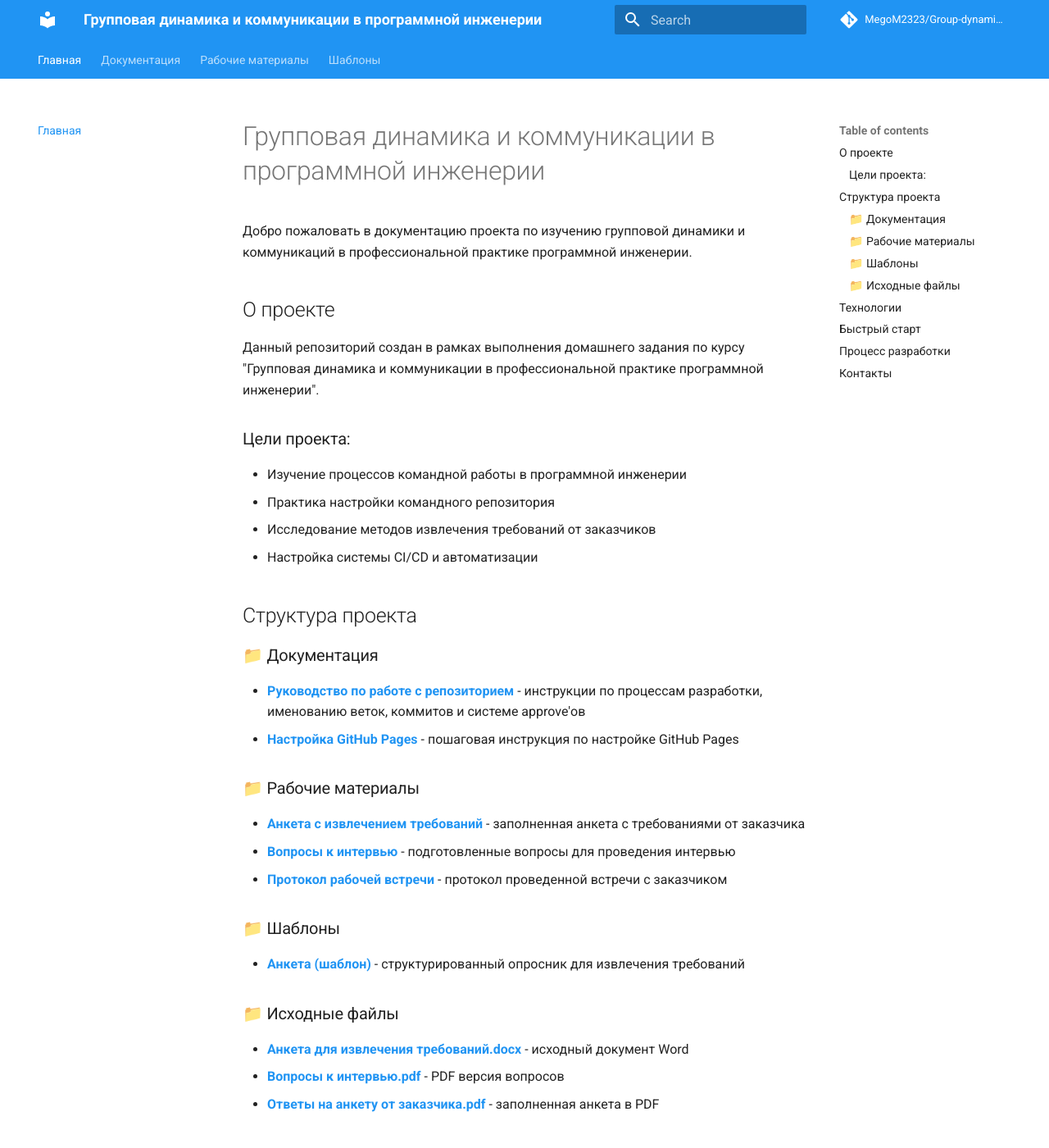
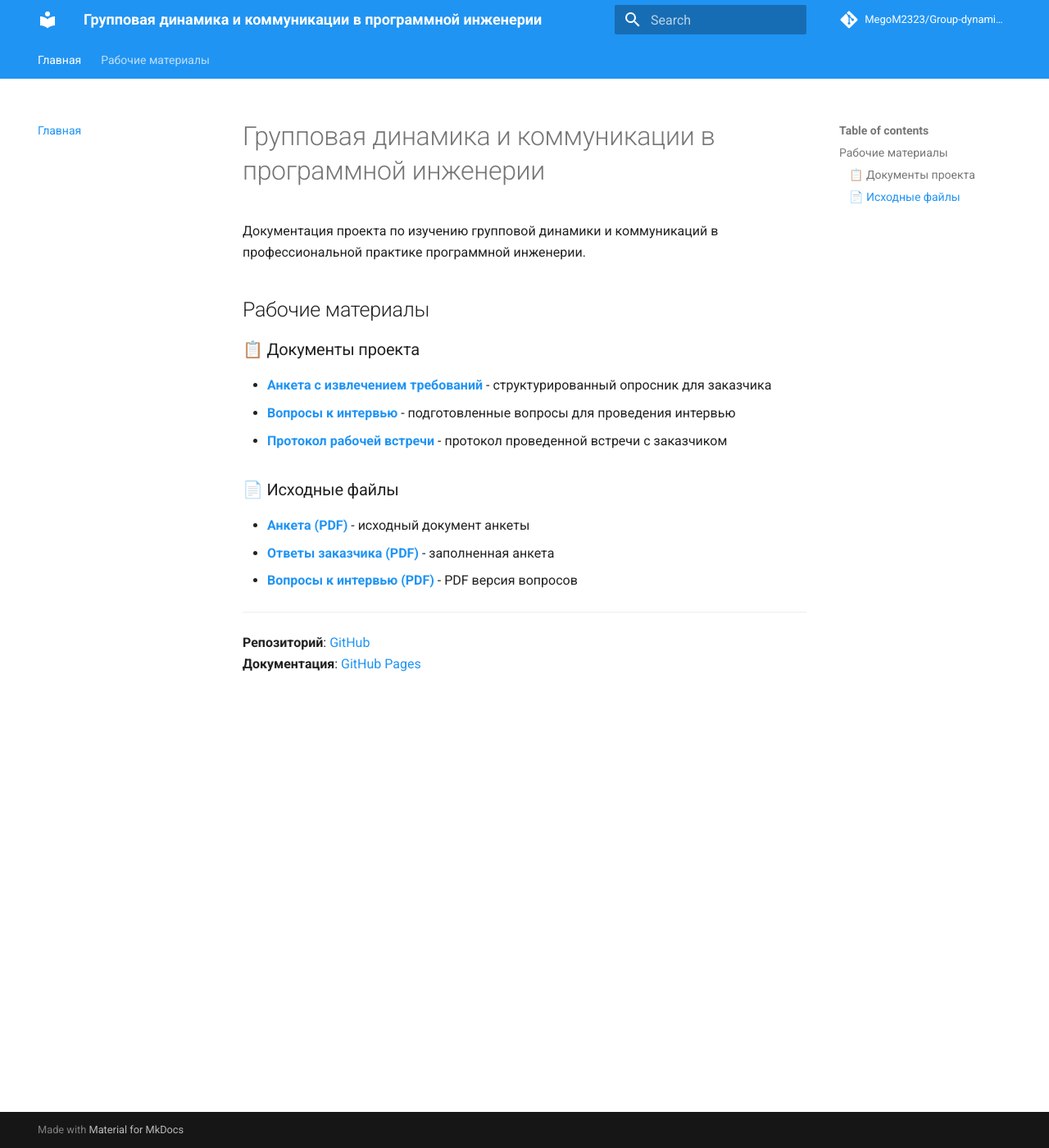
Before and after one commit to MegoM2323/Group-dynamics-HW3, an MkDocs documentation site: the page built from docs/index.md, in a window 1280 px wide and 1400 px high. Shown: the whole window at 82% size. Built offline with MkDocs 1.6.1 and Material for MkDocs 9.7.7, drawn with Linux system fonts in a browser that asks for light colours; comment, search, counter and statistics services are not loaded; some of the changed text lies outside the part shown.

Commit message:
refactor: упростить навигацию для реальных документов
- Убрана лишняя документация, оставлены только рабочие материалы
- Упрощена главная страница - только ссылки на реальные документы
- Убраны PDF из навигации (оставлены только ссылки на главной странице)
- Краткий и лаконичный дизайн сайта

````diff
--- a/docs/index.md
+++ b/docs/index.md
@@ -1,72 +1,20 @@
 # Групповая динамика и коммуникации в программной инженерии
 
-Добро пожаловать в документацию проекта по изучению групповой динамики и коммуникаций в профессиональной практике программной инженерии.
+Документация проекта по изучению групповой динамики и коммуникаций в профессиональной практике программной инженерии.
 
-## О проекте
+## Рабочие материалы
 
-Данный репозиторий создан в рамках выполнения домашнего задания по курсу "Групповая динамика и коммуникации в профессиональной практике программной инженерии".
-
-### Цели проекта:
-- Изучение процессов командной работы в программной инженерии
-- Практика настройки командного репозитория
-- Исследование методов извлечения требований от заказчиков
-- Настройка системы CI/CD и автоматизации
-
-## Структура проекта
-
-### 📁 Документация
-- **[Руководство по работе с репозиторием](contribution.md)** - инструкции по процессам разработки, именованию веток, коммитов и системе approve'ов
-- **[Настройка GitHub Pages](github-pages-setup.md)** - пошаговая инструкция по настройке GitHub Pages
-
-### 📁 Рабочие материалы
-- **[Анкета с извлечением требований](Анкета с извлечением требований.md)** - заполненная анкета с требованиями от заказчика
+### 📋 Документы проекта
+- **[Анкета с извлечением требований](Анкета с извлечением требований.md)** - структурированный опросник для заказчика
 - **[Вопросы к интервью](Вопросы к интервью.md)** - подготовленные вопросы для проведения интервью
 - **[Протокол рабочей встречи](Протокол рабочей встречи.md)** - протокол проведенной встречи с заказчиком
 
-### 📁 Шаблоны
-- **[Анкета (шаблон)](content/questionnaire.md)** - структурированный опросник для извлечения требований
-
-### 📁 Исходные файлы
-- **[Анкета для извлечения требований.docx](../../content/Анкета_для_извлечения_требований.docx)** - исходный документ Word
-- **[Вопросы к интервью.pdf](../../content/Вопросы к интервью.pdf)** - PDF версия вопросов
-- **[Ответы на анкету от заказчика.pdf](../../content/Ответы на анкету от заказчика.pdf)** - заполненная анкета в PDF
-
-## Технологии
-
-- **GitHub** - платформа для командной разработки
-- **MkDocs** - генератор статической документации
-- **Material Theme** - современная тема для документации
-- **GitHub Actions** - CI/CD для автоматического развертывания
-- **GitHub Pages** - хостинг документации
-
-## Быстрый старт
-
-1. **Клонирование репозитория**
-   ```bash
-   git clone https://github.com/MegoM2323/Group-dynamics-HW3.git
-   cd Group-dynamics-HW3
-   ```
-
-2. **Локальный запуск документации**
-   ```bash
-   pip install mkdocs-material
-   mkdocs serve
-   ```
-
-3. **Создание ветки для работы**
-   ```bash
-   git checkout -b feature/название-функции
-   ```
-
-## Процесс разработки
-
-Все изменения проходят через систему Pull Request с обязательными approve'ами от участников команды. Подробнее см. [руководство по работе с репозиторием](contribution.md).
-
-## Контакты
-
-- **Репозиторий**: [GitHub](https://github.com/MegoM2323/Group-dynamics-HW3)
-- **Документация**: [GitHub Pages](https://megom2323.github.io/Group-dynamics-HW3/)
+### 📄 Исходные файлы
+- **[Анкета (PDF)](../content/Анкета_для_извлечения_требований.pdf)** - исходный документ анкеты
+- **[Ответы заказчика (PDF)](../content/Ответы на анкету от заказчика.pdf)** - заполненная анкета
+- **[Вопросы к интервью (PDF)](../content/Вопросы к интервью.pdf)** - PDF версия вопросов
 
 ---
 
-*Документация автоматически обновляется при каждом коммите в основную ветку.*
+**Репозиторий**: [GitHub](https://github.com/MegoM2323/Group-dynamics-HW3)
+**Документация**: [GitHub Pages](https://megom2323.github.io/Group-dynamics-HW3/)
--- a/mkdocs.yml
+++ b/mkdocs.yml
@@ -24,15 +24,10 @@ theme:
 
 nav:
   - Главная: index.md
-  - Документация:
-    - Процесс работы: contribution.md
-    - Настройка GitHub Pages: github-pages-setup.md
   - Рабочие материалы:
     - Анкета с извлечением требований: Анкета с извлечением требований.md
     - Вопросы к интервью: Вопросы к интервью.md
     - Протокол рабочей встречи: Протокол рабочей встречи.md
-  - Шаблоны:
-    - Анкета (шаблон): content/questionnaire.md
 
 plugins:
   - search
````
Also changed, not shown: docs/content/questionnaire.md (deleted, +0 -131 lines), docs/contribution.md (deleted, +0 -127 lines), docs/github-pages-setup.md (deleted, +0 -113 lines), 2 other files.
